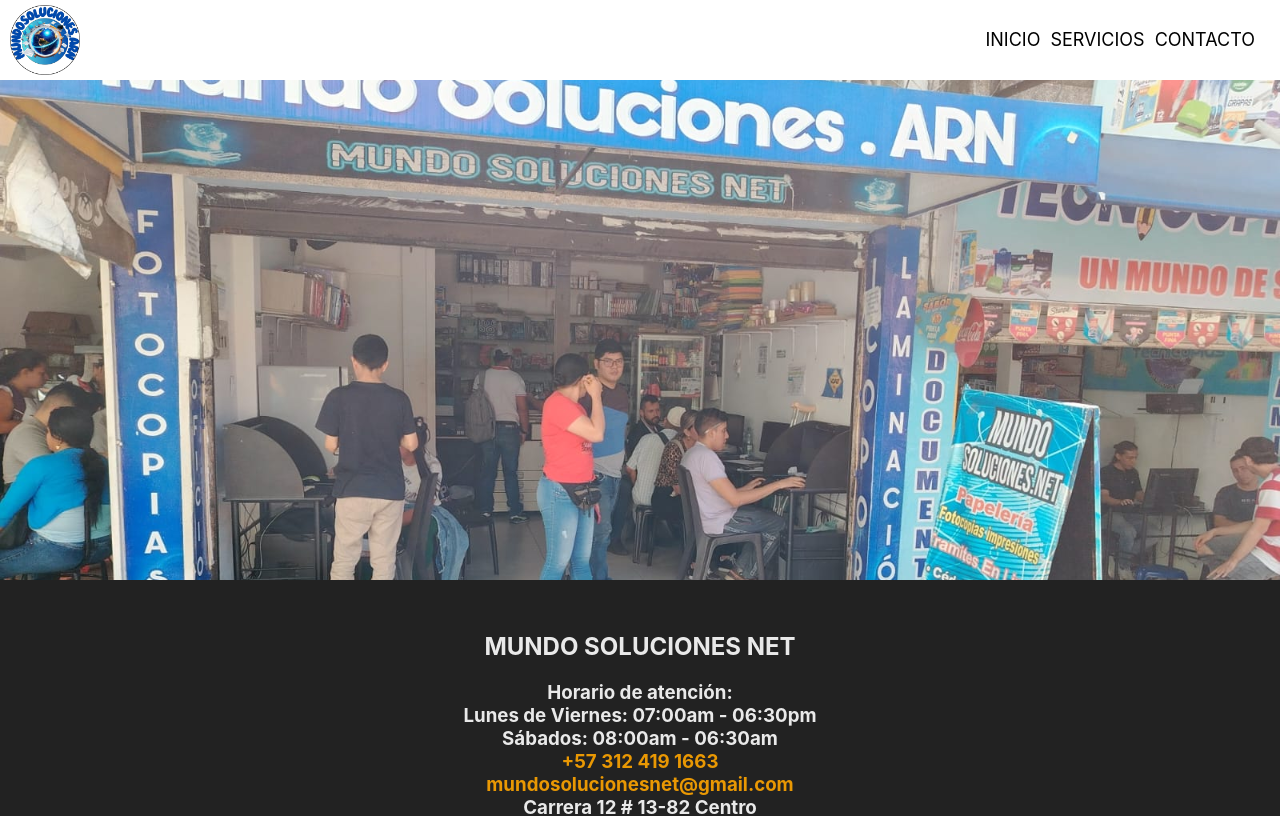
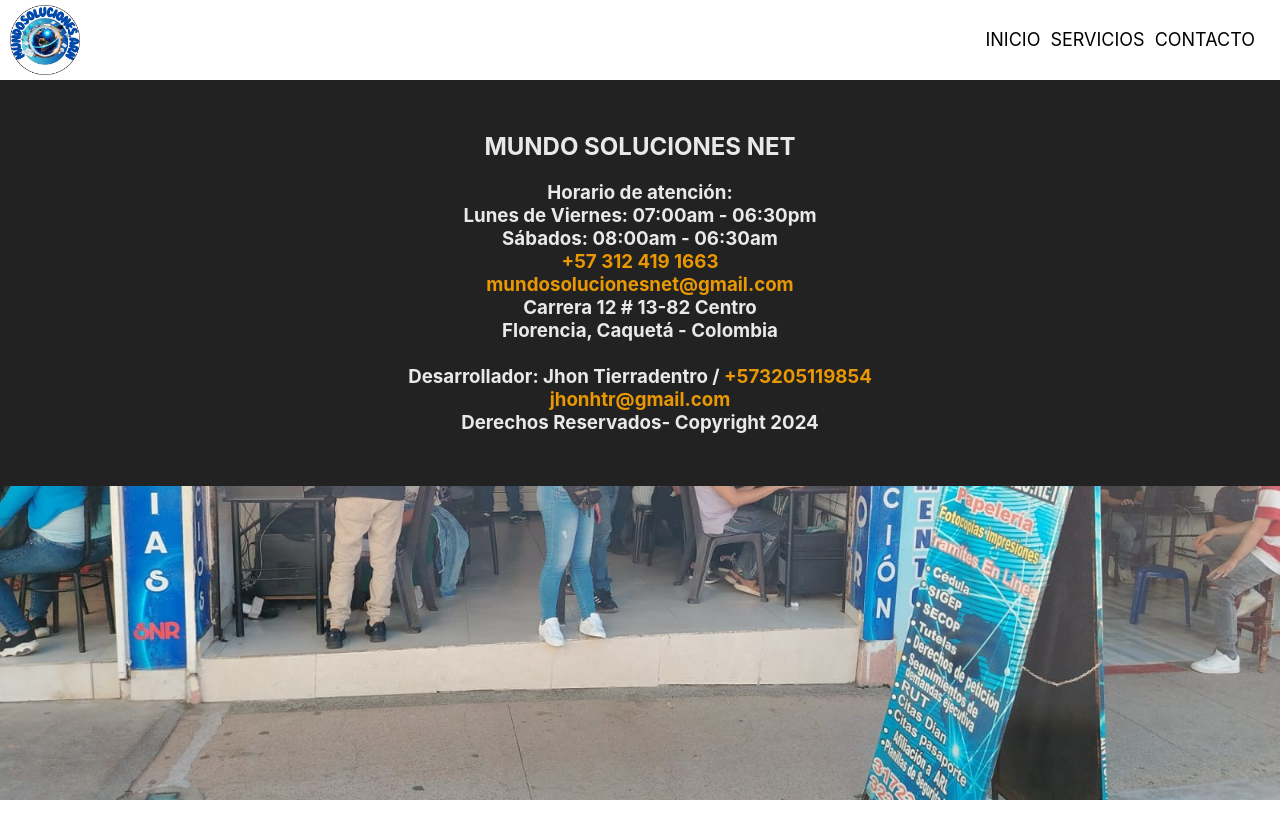
Before and after one commit to jhonhtr/proyecto3, a React (Create React App) app: page / in a window 1280 px wide. Shown: the top 816 px of the page. Built offline with nearby package versions, Linux system fonts and the light colour scheme.

Commit message:
Update Inicio.css

```diff
--- a/src/inicio/Inicio.css
+++ b/src/inicio/Inicio.css
@@ -159,7 +159,7 @@ h2{
 }
 
 footer {
-  margin-top:500px;
+  /*margin-top:500px;*/
   background-color: #222;
   padding: 2rem;
   color: #fff;
```
